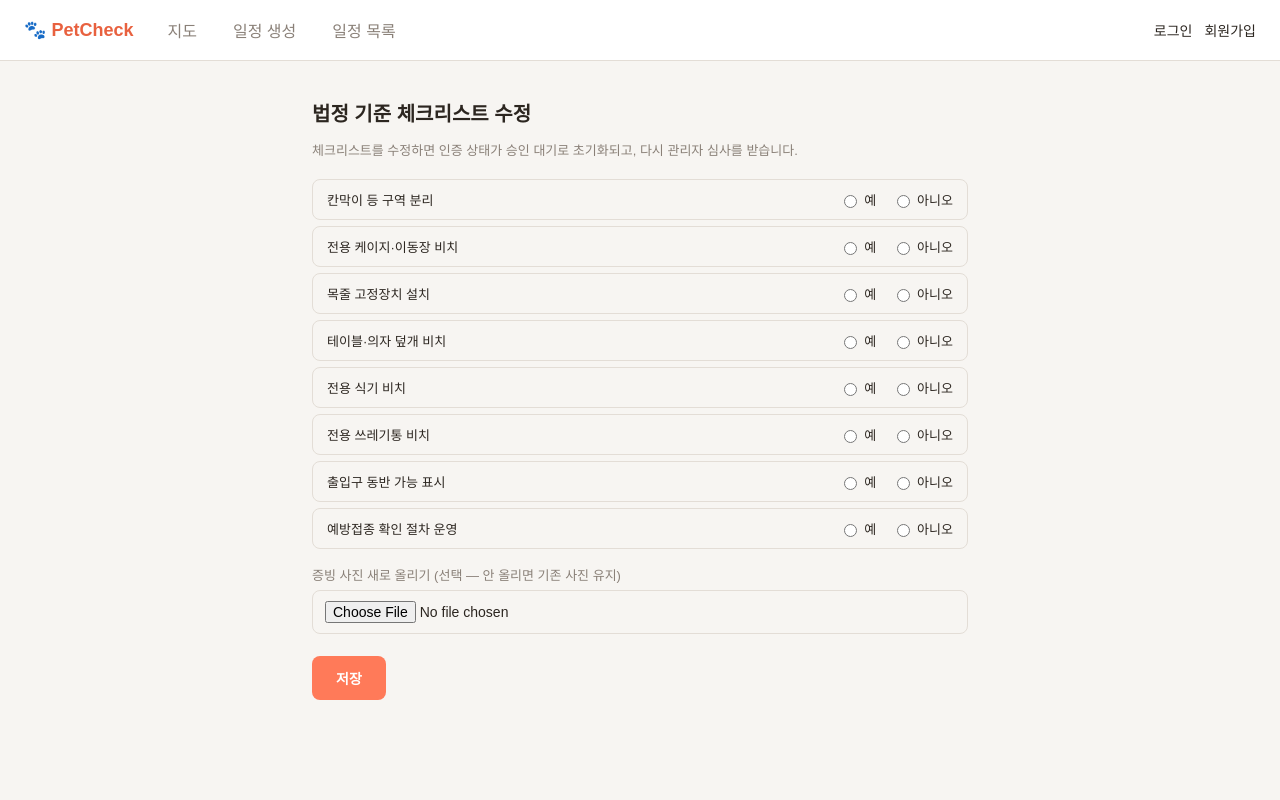
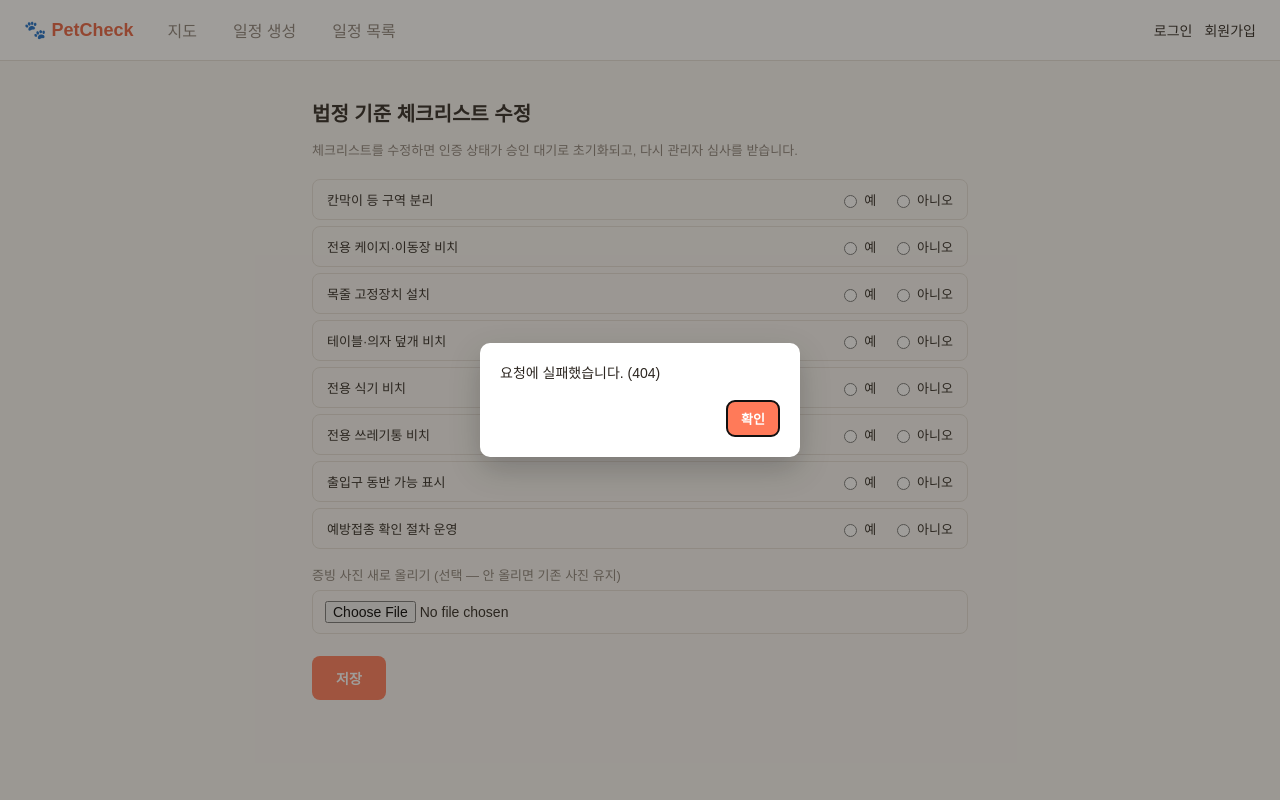
Before and after one commit to th915/PetCheck, a Spring app: page /store/checklist in a window 1280 px wide. Run offline with Thymeleaf, Linux system fonts and the light colour scheme; the template is opened without the code that fills it: most values are stand-ins (such as "Sample title", 1, 10 or a date in 2020); data that the repository does not hold is empty; some of the project's set-up classes (security, data sources, template engines, error pages and the like) are left out, and stand-ins take their place.

Commit message:
네이티브 confirm/alert/prompt를 인앱 모달로 교체
임베디드 브라우저 환경에서 window.confirm/alert/prompt가 뜨지 않거나
조용히 취소돼, 매장 승인/반려·여행 삭제 등 확인창을 거치는 동작이
전부 무반응이었다. api.js에 페이지 내부에 직접 그리는 UIDialog
(confirm/alert/prompt)를 추가하고 이를 쓰는 모든 곳을 교체했다.

Co-Authored-By: Claude Sonnet 5 <noreply@anthropic.com>

```diff
--- a/src/main/resources/static/css/common.css
+++ b/src/main/resources/static/css/common.css
@@ -338,6 +338,26 @@ button {
 	color: #d9d3cb;
 }
 
+.badge-kakao {
+	display: inline-block;
+	font-size: 10px;
+	font-weight: 700;
+	color: #3c1e1e;
+	background: #fee500;
+	border-radius: 4px;
+	padding: 1px 5px;
+	margin-left: 6px;
+	vertical-align: middle;
+}
+
+.list-section-label {
+	padding: 10px 14px 4px;
+	font-size: 11px;
+	color: var(--text-muted);
+	border-top: 1px solid var(--border);
+	margin-top: 4px;
+}
+
 .add-to-trip-btn {
 	font-size: 12px;
 	padding: 5px 8px;
@@ -489,3 +509,63 @@ button {
 	color: var(--text-muted);
 	font-size: 13px;
 }
+
+/* 네이티브 confirm()/alert() 대체 모달 (js/api.js UIDialog) */
+.ui-dialog-overlay {
+	position: fixed;
+	inset: 0;
+	background: rgba(44, 38, 32, 0.45);
+	display: flex;
+	align-items: center;
+	justify-content: center;
+	z-index: 10000;
+}
+
+.ui-dialog-box {
+	background: #fff;
+	border-radius: var(--radius);
+	padding: 20px;
+	width: 320px;
+	max-width: calc(100vw - 32px);
+	box-shadow: 0 12px 32px rgba(0, 0, 0, 0.2);
+}
+
+.ui-dialog-message {
+	font-size: 14px;
+	color: var(--text);
+	line-height: 1.5;
+	white-space: pre-wrap;
+	margin-bottom: 16px;
+}
+
+.ui-dialog-actions {
+	display: flex;
+	justify-content: flex-end;
+	gap: 8px;
+}
+
+.ui-dialog-btn {
+	padding: 8px 14px;
+	border-radius: 8px;
+	font-size: 13px;
+	font-weight: 600;
+	border: 1px solid var(--border);
+	background: #fff;
+	color: var(--text);
+}
+
+.ui-dialog-btn.ui-dialog-ok {
+	background: var(--primary);
+	border-color: var(--primary);
+	color: #fff;
+}
+
+.ui-dialog-input {
+	width: 100%;
+	padding: 9px 10px;
+	border: 1px solid var(--border);
+	border-radius: 8px;
+	font-size: 13px;
+	margin-bottom: 16px;
+	font-family: inherit;
+}
--- a/src/main/resources/static/js/api.js
+++ b/src/main/resources/static/js/api.js
@@ -79,3 +79,70 @@ function escapeHtml(str) {
 		.replace(/"/g, "&quot;")
 		.replace(/'/g, "&#39;");
 }
+
+/**
+ * window.confirm/alert 대체.
+ * <p>
+ * 네이티브 다이얼로그는 임베디드 웹뷰(앱 내 브라우저, 자동화 도구 등)에서
+ * 아예 뜨지 않거나 자동으로 취소돼 버리는 환경이 있다. 그런 곳에서는
+ * "삭제" 버튼을 눌러도 아무 일도 안 일어나는 것처럼 보인다.
+ * 페이지 안에 직접 그리는 모달이면 어떤 브라우저 컨텍스트에서도 동일하게 동작한다.
+ */
+const UIDialog = (() => {
+	function build(message, { showCancel, showInput }) {
+		const overlay = document.createElement("div");
+		overlay.className = "ui-dialog-overlay";
+		overlay.innerHTML = `
+			<div class="ui-dialog-box">
+				<div class="ui-dialog-message"></div>
+				${showInput ? '<input type="text" class="ui-dialog-input">' : ""}
+				<div class="ui-dialog-actions">
+					${showCancel ? '<button type="button" class="ui-dialog-btn ui-dialog-cancel">취소</button>' : ""}
+					<button type="button" class="ui-dialog-btn ui-dialog-ok">확인</button>
+				</div>
+			</div>
+		`;
+		overlay.querySelector(".ui-dialog-message").textContent = message;
+		document.body.appendChild(overlay);
+		return overlay;
+	}
+
+	function open(message, { showCancel, showInput }) {
+		return new Promise((resolve) => {
+			const overlay = build(message, { showCancel, showInput });
+			const input = overlay.querySelector(".ui-dialog-input");
+			const finish = (result) => {
+				overlay.remove();
+				resolve(result);
+			};
+			const ok = () => finish(showInput ? input.value : true);
+			overlay.querySelector(".ui-dialog-ok").addEventListener("click", ok);
+			const cancelBtn = overlay.querySelector(".ui-dialog-cancel");
+			if (cancelBtn) cancelBtn.addEventListener("click", () => finish(showInput ? null : false));
+			overlay.addEventListener("click", (e) => {
+				if (e.target === overlay) finish(showInput ? null : false);
+			});
+			if (input) {
+				input.addEventListener("keydown", (e) => {
+					if (e.key === "Enter") ok();
+				});
+				input.focus();
+			} else {
+				overlay.querySelector(".ui-dialog-ok").focus();
+			}
+		});
+	}
+
+	return {
+		confirm(message) {
+			return open(message, { showCancel: true });
+		},
+		alert(message) {
+			return open(message, { showCancel: false });
+		},
+		/** 취소하면 null, 확인하면 입력값(빈 문자열 포함)을 준다 */
+		prompt(message) {
+			return open(message, { showCancel: true, showInput: true });
+		},
+	};
+})();
--- a/src/main/resources/static/js/place-popup.js
+++ b/src/main/resources/static/js/place-popup.js
@@ -110,7 +110,7 @@ const PlacePopup = {
 
 	async toggleFavoriteRaw(placeId) {
 		if (!this.isLoggedIn) {
-			if (confirm("로그인이 필요합니다. 로그인 페이지로 이동할까요?")) {
+			if (await UIDialog.confirm("로그인이 필요합니다. 로그인 페이지로 이동할까요?")) {
 				location.href = "/login";
 			}
 			return null;
@@ -120,7 +120,7 @@ const PlacePopup = {
 			if (this.onFavoriteToggled) this.onFavoriteToggled(placeId, result.favorited);
 			return result;
 		} catch (e) {
-			alert(e.message);
+			UIDialog.alert(e.message);
 			return null;
 		}
 	},
--- a/src/main/resources/static/js/review-write.js
+++ b/src/main/resources/static/js/review-write.js
@@ -120,7 +120,7 @@ const ReviewWrite = {
 				receiptImageUrl,
 			});
 
-			alert("리뷰가 등록되었습니다. AI 진위 판정과 영수증 인증은 잠시 후 자동으로 반영됩니다.");
+			await UIDialog.alert("리뷰가 등록되었습니다. AI 진위 판정과 영수증 인증은 잠시 후 자동으로 반영됩니다.");
 			PlacePopup.open(placeId);
 		} catch (e) {
 			errorEl.textContent = e.message;
--- a/src/main/resources/static/js/store-checklist.js
+++ b/src/main/resources/static/js/store-checklist.js
@@ -23,7 +23,7 @@
 					`<img class="proof-thumb" src="${store.proofImageUrl}" alt="증빙 사진">`;
 			}
 		} catch (e) {
-			alert(e.message);
+			UIDialog.alert(e.message);
 		}
 	}
 
```
Also changed, not shown: src/main/resources/static/js/admin-stores.js (+4 -4 lines).
